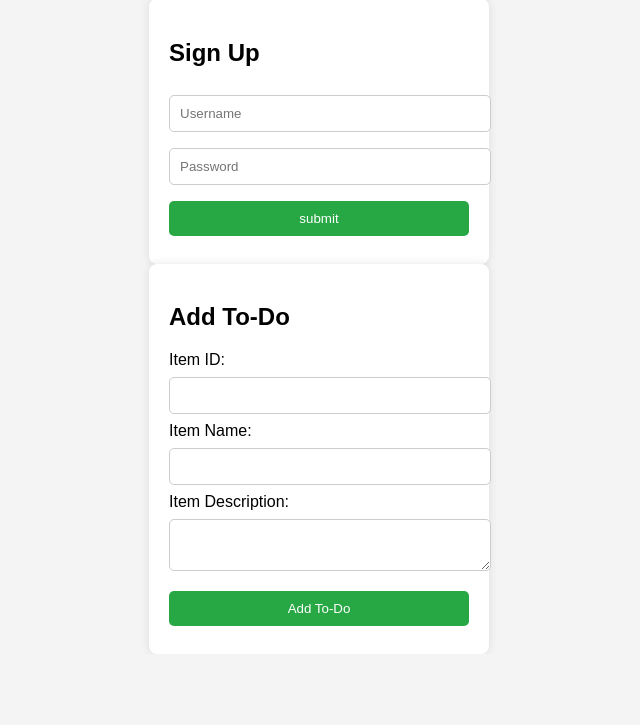
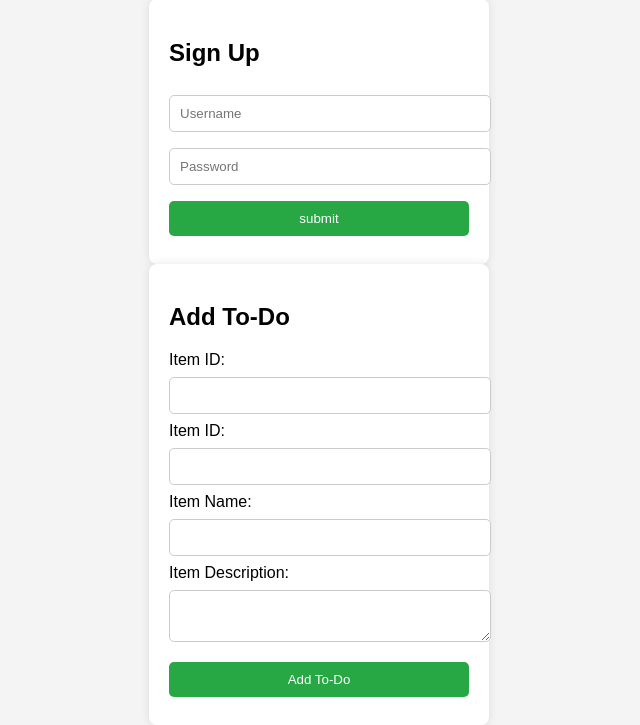
Before and after one commit to mudassirl6/Flask, a Flask app: page / in a window 1280 px wide. Shown: the part 257-982 px from the top of the page, without its empty margins (321-961 px from the left). Before the commit the page ends 883 px from the top, so only its background shows below. Run offline with Flask 3, Linux system fonts and the light colour scheme.

Commit message:
added uuid

```diff
--- a/FrontEnd/templates/index.html
+++ b/FrontEnd/templates/index.html
@@ -71,6 +71,11 @@
             <label for="item_id">Item ID:</label>
             <input type="text" id="item_id" name="item_id" required>
 
+            <label for="item_uuid">Item ID:</label>
+            <input type="text" id="item_uuid" name="item_uuid" required>
+
+
+
             <label for="item_name">Item Name:</label>
             <input type="text" id="item_name" name="item_name" required>
 
```
